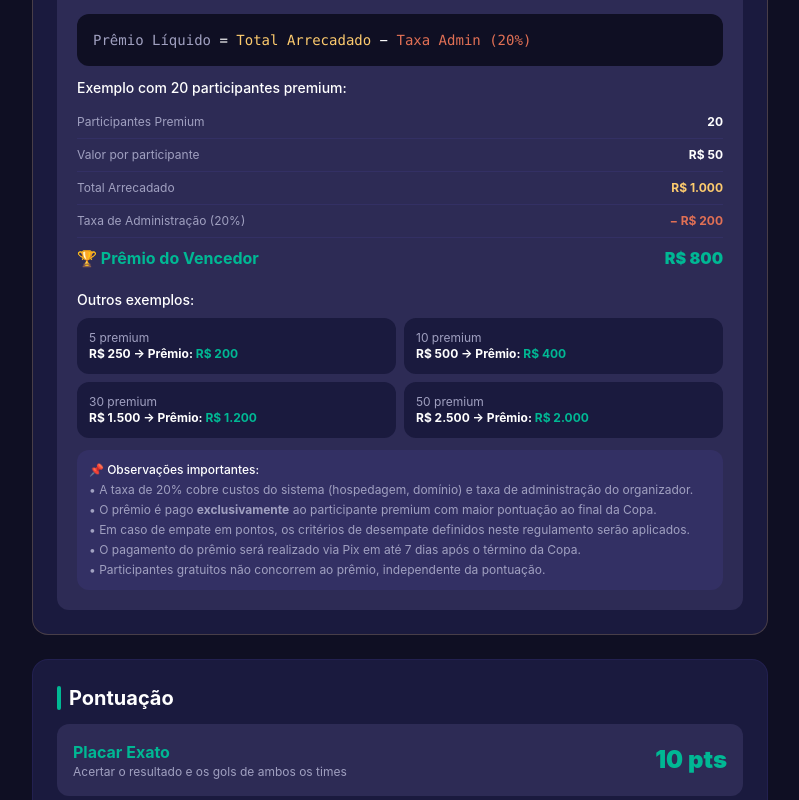
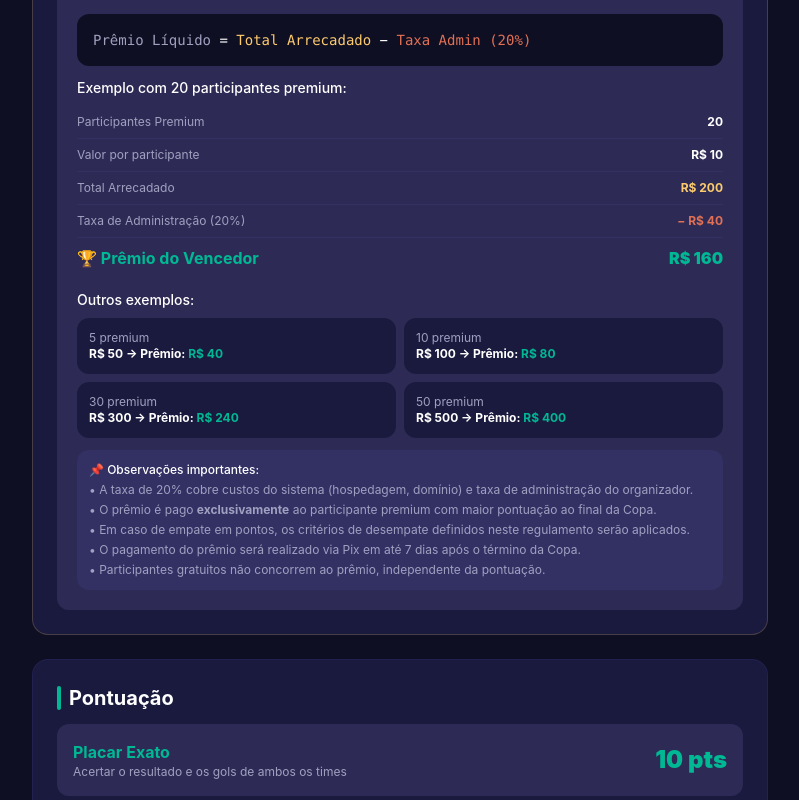
Before and after one commit to lucaspepineliviso/bolao-lucas-pepineli, a Next.js app: page /regras in a window 1280 px wide. Shown: the part 860-1660 px from the top of the page, without its empty margins (240-1039 px from the left). Built offline with nearby package versions, Linux system fonts and the light colour scheme; no server answers.

Commit message:
fix: premium de R para R - ideal para adolescentes

```diff
--- a/app/api/payments/route.ts
+++ b/app/api/payments/route.ts
@@ -21,7 +21,7 @@ export async function POST() {
     }
 
     const payment = await prisma.payment.create({
-      data: { userId: user.id, amount: 50, status: "pending" },
+      data: { userId: user.id, amount: 10, status: "pending" },
     });
 
     return NextResponse.json({ payment, message: "Solicitação criada. Envie o Pix para o organizador." });
--- a/app/escolher-plano/page.tsx
+++ b/app/escolher-plano/page.tsx
@@ -62,7 +62,7 @@ export default function EscolherPlanoPage() {
           >
             <div className="text-4xl mb-3">👑</div>
             <h2 className="text-xl font-bold mb-2">Premium</h2>
-            <p className="text-primary font-black text-2xl mb-2">R$ 50</p>
+            <p className="text-primary font-black text-2xl mb-2">R$ 10</p>
             <p className="text-text-muted text-sm mb-4">Concorra ao prêmio!</p>
             <ul className="text-xs text-left space-y-2 mb-6">
               <li className="flex items-center gap-2">✓ Palpites em todos os jogos</li>
--- a/app/regras/page.tsx
+++ b/app/regras/page.tsx
@@ -39,7 +39,7 @@ export default function RegrasPage() {
               </ul>
             </div>
             <div className="bg-primary/10 rounded-xl p-4 border border-primary/20">
-              <h3 className="font-bold text-lg mb-1">👑 Premium — R$ 50</h3>
+              <h3 className="font-bold text-lg mb-1">👑 Premium — R$ 10</h3>
               <p className="text-xs text-text-muted mb-2">Para quem quer concorrer ao prêmio</p>
               <ul className="text-xs space-y-1">
                 <li>✓ Palpites em todos os jogos</li>
@@ -72,19 +72,19 @@ export default function RegrasPage() {
                   </tr>
                   <tr className="border-b border-primary/10">
                     <td className="py-2 text-text-muted">Valor por participante</td>
-                    <td className="py-2 text-right font-bold">R$ 50</td>
+                    <td className="py-2 text-right font-bold">R$ 10</td>
                   </tr>
                   <tr className="border-b border-primary/10">
                     <td className="py-2 text-text-muted">Total Arrecadado</td>
-                    <td className="py-2 text-right font-bold text-accent">R$ 1.000</td>
+                    <td className="py-2 text-right font-bold text-accent">R$ 200</td>
                   </tr>
                   <tr className="border-b border-primary/10">
                     <td className="py-2 text-text-muted">Taxa de Administração (20%)</td>
-                    <td className="py-2 text-right font-bold text-danger">− R$ 200</td>
+                    <td className="py-2 text-right font-bold text-danger">− R$ 40</td>
                   </tr>
                   <tr className="text-base">
                     <td className="py-2 font-bold text-success">🏆 Prêmio do Vencedor</td>
-                    <td className="py-2 text-right font-black text-success">R$ 800</td>
+                    <td className="py-2 text-right font-black text-success">R$ 160</td>
                   </tr>
                 </tbody>
               </table>
@@ -95,19 +95,19 @@ export default function RegrasPage() {
               <div className="grid grid-cols-2 gap-2 text-xs">
                 <div className="bg-surface rounded-xl p-3">
                   <p className="text-text-muted">5 premium</p>
-                  <p className="font-bold">R$ 250 → Prêmio: <span className="text-success">R$ 200</span></p>
+                  <p className="font-bold">R$ 50 → Prêmio: <span className="text-success">R$ 40</span></p>
                 </div>
                 <div className="bg-surface rounded-xl p-3">
                   <p className="text-text-muted">10 premium</p>
-                  <p className="font-bold">R$ 500 → Prêmio: <span className="text-success">R$ 400</span></p>
+                  <p className="font-bold">R$ 100 → Prêmio: <span className="text-success">R$ 80</span></p>
                 </div>
                 <div className="bg-surface rounded-xl p-3">
                   <p className="text-text-muted">30 premium</p>
-                  <p className="font-bold">R$ 1.500 → Prêmio: <span className="text-success">R$ 1.200</span></p>
+                  <p className="font-bold">R$ 300 → Prêmio: <span className="text-success">R$ 240</span></p>
                 </div>
                 <div className="bg-surface rounded-xl p-3">
                   <p className="text-text-muted">50 premium</p>
-                  <p className="font-bold">R$ 2.500 → Prêmio: <span className="text-success">R$ 2.000</span></p>
+                  <p className="font-bold">R$ 500 → Prêmio: <span className="text-success">R$ 400</span></p>
                 </div>
               </div>
             </div>
@@ -233,7 +233,7 @@ export default function RegrasPage() {
             <li>• <strong>Integridade:</strong> Cada participante pode ter apenas uma conta. Contas duplicadas serão removidas.</li>
             <li>• <strong>Admin:</strong> O organizador do bolão (Lucas Pepineli) é o administrador e responsável por inserir os resultados oficiais.</li>
             <li>• <strong>Prêmio:</strong> Apenas participantes <strong>Premium</strong> concorrem ao prêmio. O valor é calculado automaticamente: 80% do total arrecadado com as inscrições premium. O pagamento é feito via Pix pelo organizador em até 7 dias após a final.</li>
-            <li>• <strong>Plano Premium:</strong> Para se tornar premium, acesse o menu do usuário e clique em "Seja Premium". O valor de R$ 50 é pago via Pix para o organizador. Após a confirmação, sua conta é liberada automaticamente.</li>
+            <li>• <strong>Plano Premium:</strong> Para se tornar premium, acesse o menu do usuário e clique em "Seja Premium". O valor de R$ 10 é pago via Pix para o organizador. Após a confirmação, sua conta é liberada automaticamente.</li>
           </ul>
         </section>
 
```
Also changed, not shown: 1 other file (tests, documents, lock files or other folders).
